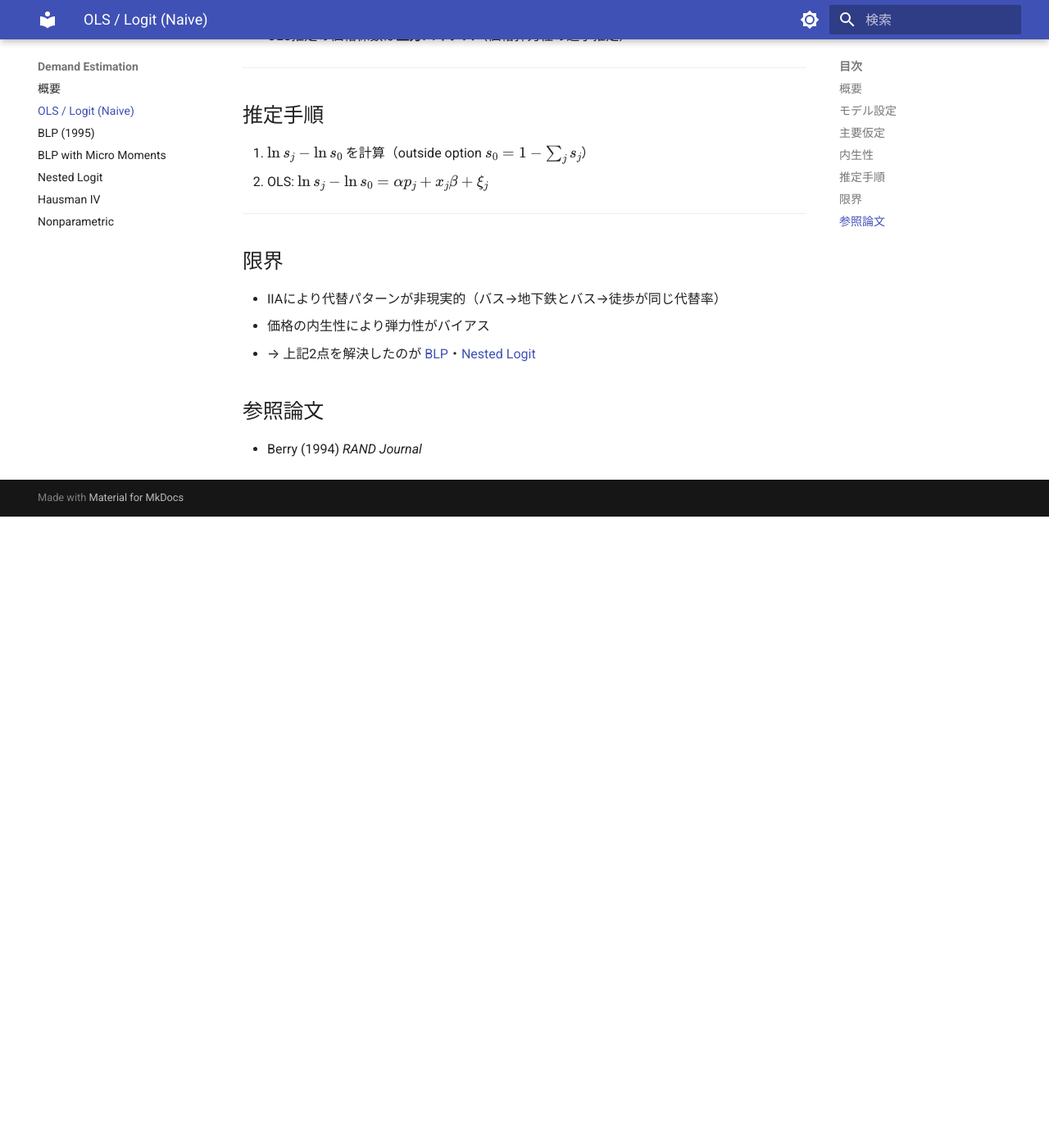
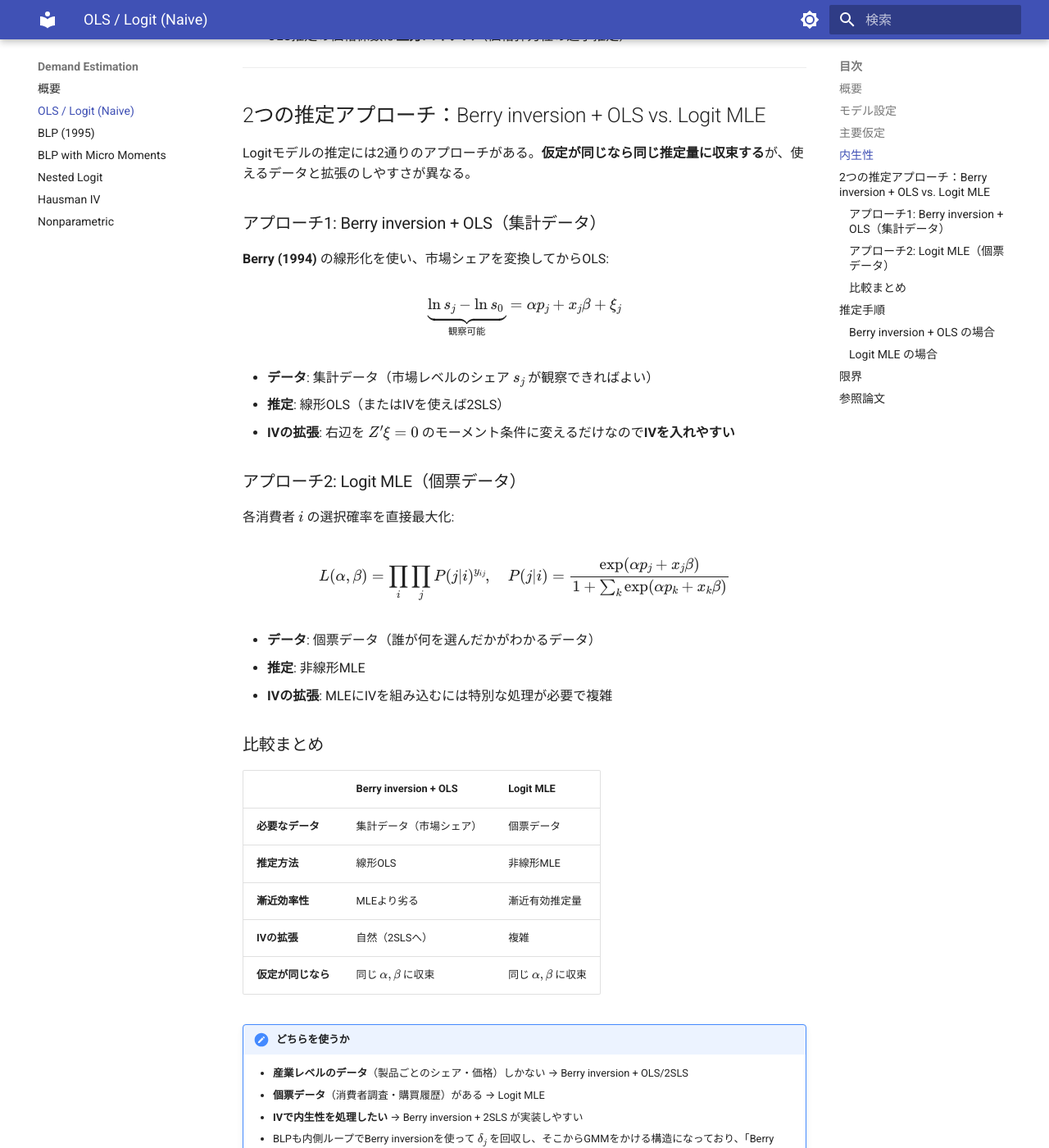
Before and after one commit to soyokaokamura/empirical-io-reference, an MkDocs documentation site: the page built from docs/demand/ols_logit.md, in a window 1280 px wide and 1400 px high, scrolled down 1239 px. Shown: the whole window at 82% size. Built offline with MkDocs 1.6.1 and Material for MkDocs 9.7.7, drawn with Linux system fonts in a browser that asks for light colours; before the commit the page ends 1869 px from its top, so only the background shows below that; some of the changed text lies outside the part shown.

Commit message:
edit ols_logit.md

```diff
--- a/docs/demand/ols_logit.md
+++ b/docs/demand/ols_logit.md
@@ -46,10 +46,63 @@ Berry (1994) の線形化:
 
 ---
 
+## 2つの推定アプローチ：Berry inversion + OLS vs. Logit MLE
+
+Logitモデルの推定には2通りのアプローチがある。**仮定が同じなら同じ推定量に収束する**が、使えるデータと拡張のしやすさが異なる。
+
+### アプローチ1: Berry inversion + OLS（集計データ）
+
+**Berry (1994)** の線形化を使い、市場シェアを変換してからOLS:
+
+\[
+\underbrace{\ln s_j - \ln s_0}_{\text{観察可能}} = \alpha p_j + x_j \beta + \xi_j
+\]
+
+- **データ**: 集計データ（市場レベルのシェア \(s_j\) が観察できればよい）
+- **推定**: 線形OLS（またはIVを使えば2SLS）
+- **IVの拡張**: 右辺を \(Z'\xi = 0\) のモーメント条件に変えるだけなので**IVを入れやすい**
+
+### アプローチ2: Logit MLE（個票データ）
+
+各消費者 \(i\) の選択確率を直接最大化:
+
+\[
+L(\alpha, \beta) = \prod_i \prod_j P(j|i)^{y_{ij}}, \quad P(j|i) = \frac{\exp(\alpha p_j + x_j\beta)}{1+\sum_k \exp(\alpha p_k + x_k\beta)}
+\]
+
+- **データ**: 個票データ（誰が何を選んだかがわかるデータ）
+- **推定**: 非線形MLE
+- **IVの拡張**: MLEにIVを組み込むには特別な処理が必要で複雑
+
+### 比較まとめ
+
+| | Berry inversion + OLS | Logit MLE |
+|--|--|--|
+| **必要なデータ** | 集計データ（市場シェア） | 個票データ |
+| **推定方法** | 線形OLS | 非線形MLE |
+| **漸近効率性** | MLEより劣る | 漸近有効推定量 |
+| **IVの拡張** | 自然（2SLSへ） | 複雑 |
+| **仮定が同じなら** | 同じ \(\alpha, \beta\) に収束 | 同じ \(\alpha, \beta\) に収束 |
+
+!!! note "どちらを使うか"
+    - **産業レベルのデータ**（製品ごとのシェア・価格）しかない → Berry inversion + OLS/2SLS
+    - **個票データ**（消費者調査・購買履歴）がある → Logit MLE
+    - **IVで内生性を処理したい** → Berry inversion + 2SLS が実装しやすい
+    - BLPも内側ループでBerry inversionを使って \(\delta_j\) を回収し、そこからGMMをかける構造になっており、「Berry inversionしてから線形推定」はIOの基本パターン。
+
+---
+
 ## 推定手順
+
+### Berry inversion + OLS の場合
 
 1. \(\ln s_j - \ln s_0\) を計算（outside option \(s_0 = 1 - \sum_j s_j\)）
 2. OLS: \(\ln s_j - \ln s_0 = \alpha p_j + x_j \beta + \xi_j\)
+
+### Logit MLE の場合
+
+1. 個票データから各消費者の選択 \(y_{ij} \in \{0,1\}\) を用意
+2. 対数尤度 \(\ell = \sum_i \sum_j y_{ij} \ln P(j|i;\alpha,\beta)\) を数値最適化で最大化
 
 ---
 
```
